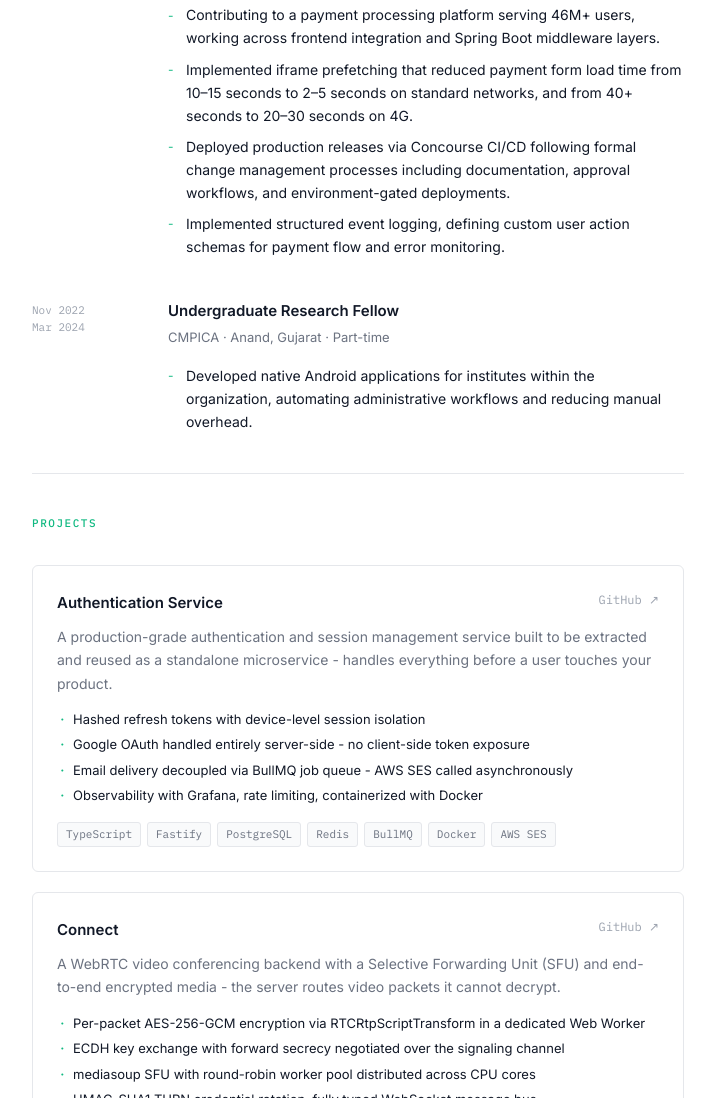
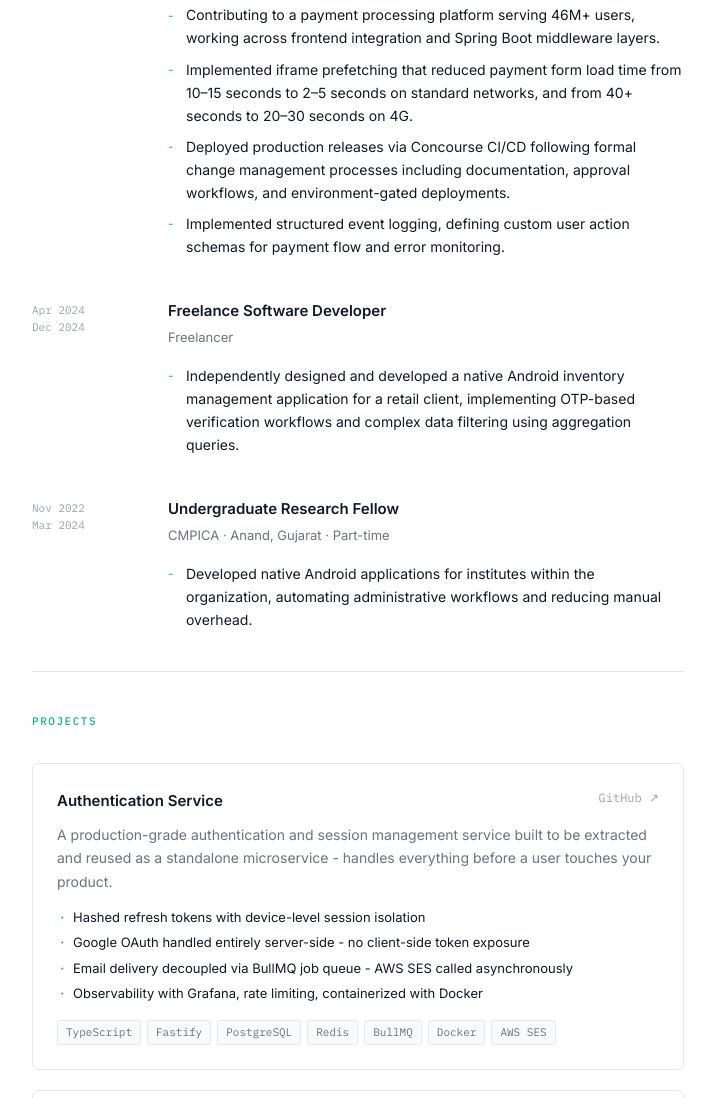
Before and after one commit to HET-SHUKLA/portfolio, a plain HTML site: page index.html in a window 1280 px wide. Shown: the part 797-1895 px from the top of the page, without its empty margins (282-997 px from the left). Drawn offline with Linux system fonts and the light colour scheme; no server answers.

Commit message:
update: add new freelance experience

```diff
--- a/index.html
+++ b/index.html
@@ -126,6 +126,17 @@
                                 deployments.</li>
                             <li>Implemented structured event logging, defining custom user action schemas for payment
                                 flow and error monitoring.</li>
+                        </ul>
+                    </div>
+                </div>
+
+                <div class="exp-item">
+                    <div class="exp-period">Apr 2024<br>Dec 2024</div>
+                    <div class="exp-content">
+                        <p class="exp-role">Freelance Software Developer</p>
+                        <p class="exp-company">Freelancer</p>
+                        <ul class="exp-bullets">
+                            <li>Independently designed and developed a native Android inventory management application for a retail client, implementing OTP-based verification workflows and complex data filtering using aggregation queries.</li>
                         </ul>
                     </div>
                 </div>
```
